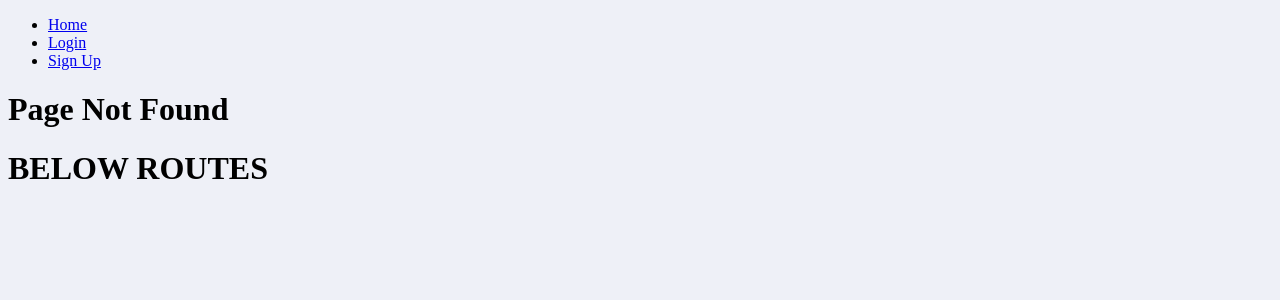
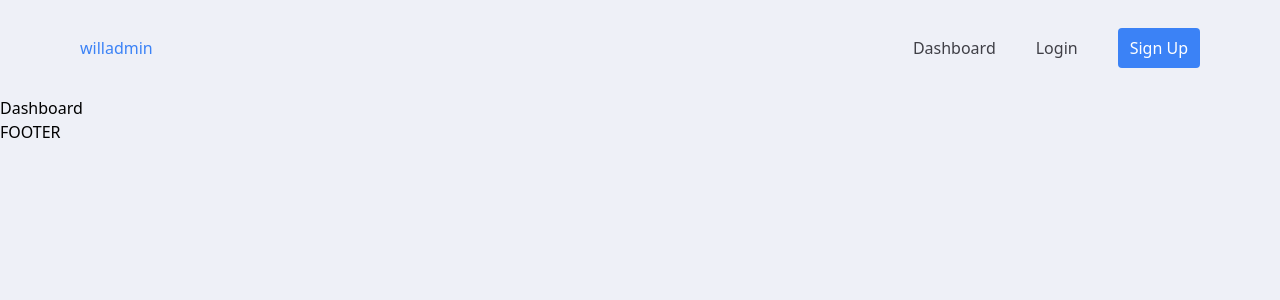
Before and after one commit to radiylon/will-maker-web, a React (Create React App) app: page /dashboard in a window 1280 px wide. Before the commit this address had no page. Shown: the top 300 px of the page. Built offline with nearby package versions, Linux system fonts and the light colour scheme.

Commit message:
Add navbar component, initial tailwind styling

```diff
--- /dev/null
+++ b/postcss.config.js
@@ -0,0 +1,6 @@
+module.exports = {
+  plugins: {
+    tailwindcss: {},
+    autoprefixer: {},
+  },
+}
--- a/src/App.js
+++ b/src/App.js
@@ -1,5 +1,5 @@
 // react-router
-import { Routes, Route, Link } from 'react-router-dom';
+import { Routes, Route } from 'react-router-dom';
 // react-helmet
 import { Helmet } from 'react-helmet';
 // main
@@ -7,6 +7,8 @@ import Home from './pages/Home';
 import Login from './pages/Login';
 import Register from './pages/Register';
 import PageNotFound from './pages/404';
+import Dashboard from './pages/Dashboard';
+import NavBar from './components/NavBar/NavBar';
 // styles
 import './App.css';
 
@@ -17,29 +19,19 @@ function App() {
       <Helmet>
         <style>{'body { background-color: #eef0f7; }'}</style>
       </Helmet>
-      <nav>
-        <ul>
-          <li>
-            <Link to='/'>Home</Link>
-          </li>
-          <li>
-            <Link to='/login'>Login</Link>
-          </li>
-          <li>
-            <Link to='/register'>Sign Up</Link>
-          </li>
-        </ul>
-      </nav>
+      <NavBar />
       <main>
         <Routes>
           <Route path={'/'} element={<Home />} />
           <Route path={'/login'} element={<Login />} />
           <Route path={'/register'} element={<Register />} />
+          <Route path={'/dashboard'} element={<Dashboard />} />
           <Route path={'*'} element={<PageNotFound />} />
         </Routes>
-        <h1>BELOW ROUTES</h1>
       </main>
-
+      <footer>
+        <h1>FOOTER</h1>
+      </footer>
     </div>
   );
 }
--- /dev/null
+++ b/src/components/NavBar/NavBar.jsx
@@ -0,0 +1,24 @@
+import { Link } from 'react-router-dom';
+
+function NavBar() {
+  return (
+    <nav>
+      <div className='max-w-6xl mx-auto px-4'>
+        <div className='flex justify-between py-7'>
+          {/* logo */}
+          <div className='flex space-x-10 items-center'>
+            <Link to='/' className='text-blue-500'>willadmin</Link>
+          </div>
+          {/* main nav*/}
+          <div className='hidden md:flex space-x-10 items-center'>
+            <Link to='/dashboard' className='text-zinc-700 hover:text-zinc-500 decoration-sky-600 transition duration-300'>Dashboard</Link>
+            <Link to='/login' className='text-zinc-700 hover:text-zinc-500 decoration-sky-600 transition duration-300'>Login</Link>
+            <Link to='/register' className='py-2 px-3 bg-blue-500 hover:bg-blue-600 text-white rounded transition duration-300'>Sign Up</Link>
+          </div>
+        </div>
+      </div>
+    </nav>
+  )
+}
+
+export default NavBar;
--- /dev/null
+++ b/src/index.css
@@ -0,0 +1,3 @@
+@tailwind base;
+@tailwind components;
+@tailwind utilities;
--- a/src/index.js
+++ b/src/index.js
@@ -9,9 +9,11 @@ import { InMemoryCache } from 'apollo-cache-inmemory';
 import { BrowserRouter } from 'react-router-dom';
 // main
 import App from './App';
+import './index.css';
 // util
 // import reportWebVitals from './reportWebVitals';
 
+// TODO: use process.env
 const httpLink = createHttpLink({
   uri: 'https://cryptic-harbor-64175.herokuapp.com/',
 });
--- /dev/null
+++ b/src/pages/Dashboard.js
@@ -0,0 +1,9 @@
+function Dashboard() {
+  return (
+    <div>
+      <h1>Dashboard</h1>
+    </div>
+  )
+}
+
+export default Dashboard;
--- /dev/null
+++ b/tailwind.config.js
@@ -0,0 +1,9 @@
+module.exports = {
+  content: [
+    './src/**/*.{js,jsx,ts,tsx}',
+  ],
+  theme: {
+    extend: {},
+  },
+  plugins: [],
+}
```
Also changed, not shown: package.json (+6 -1 lines), src/queries.js (+12 -0 lines), 1 other file (tests, documents, lock files or other folders).
